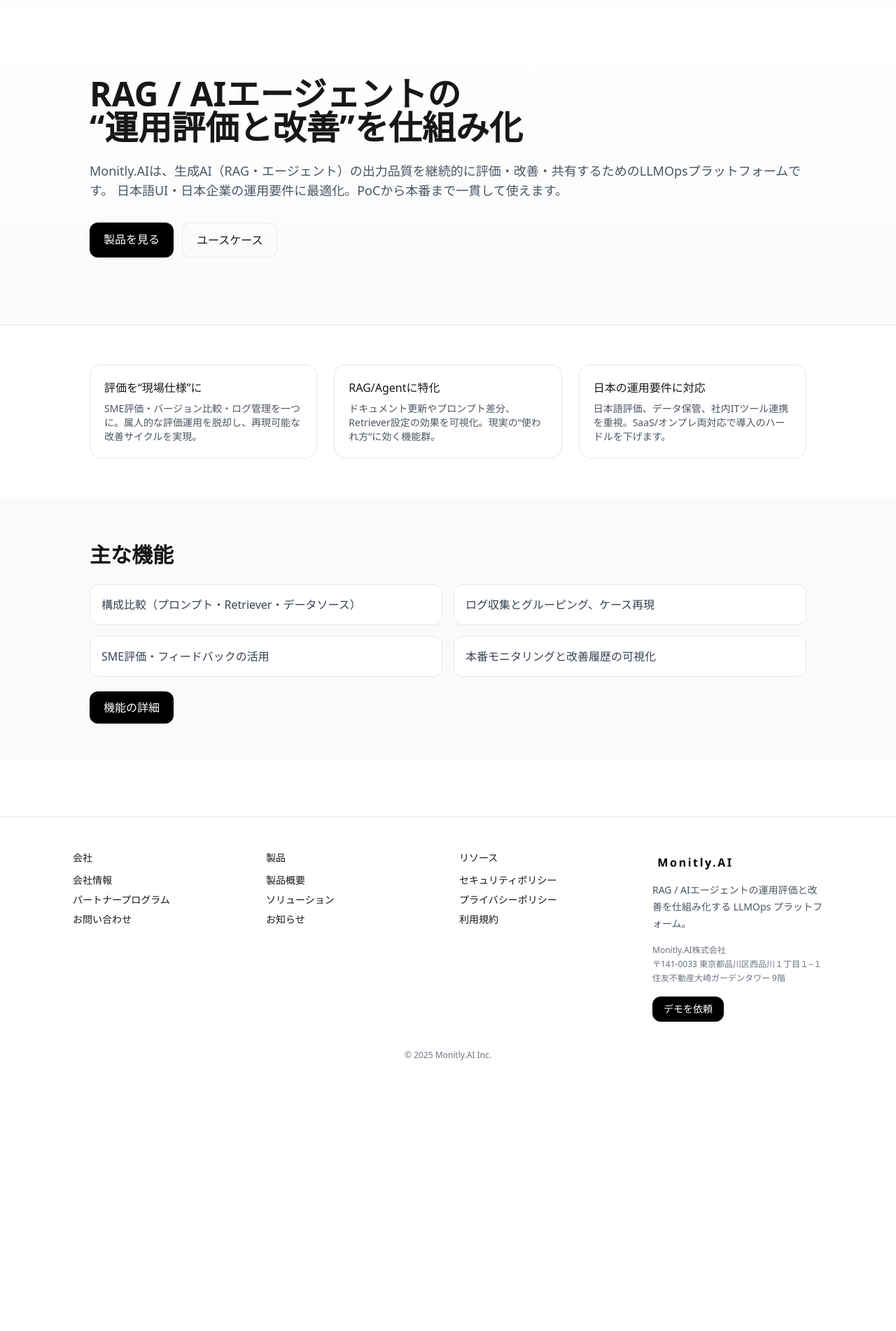
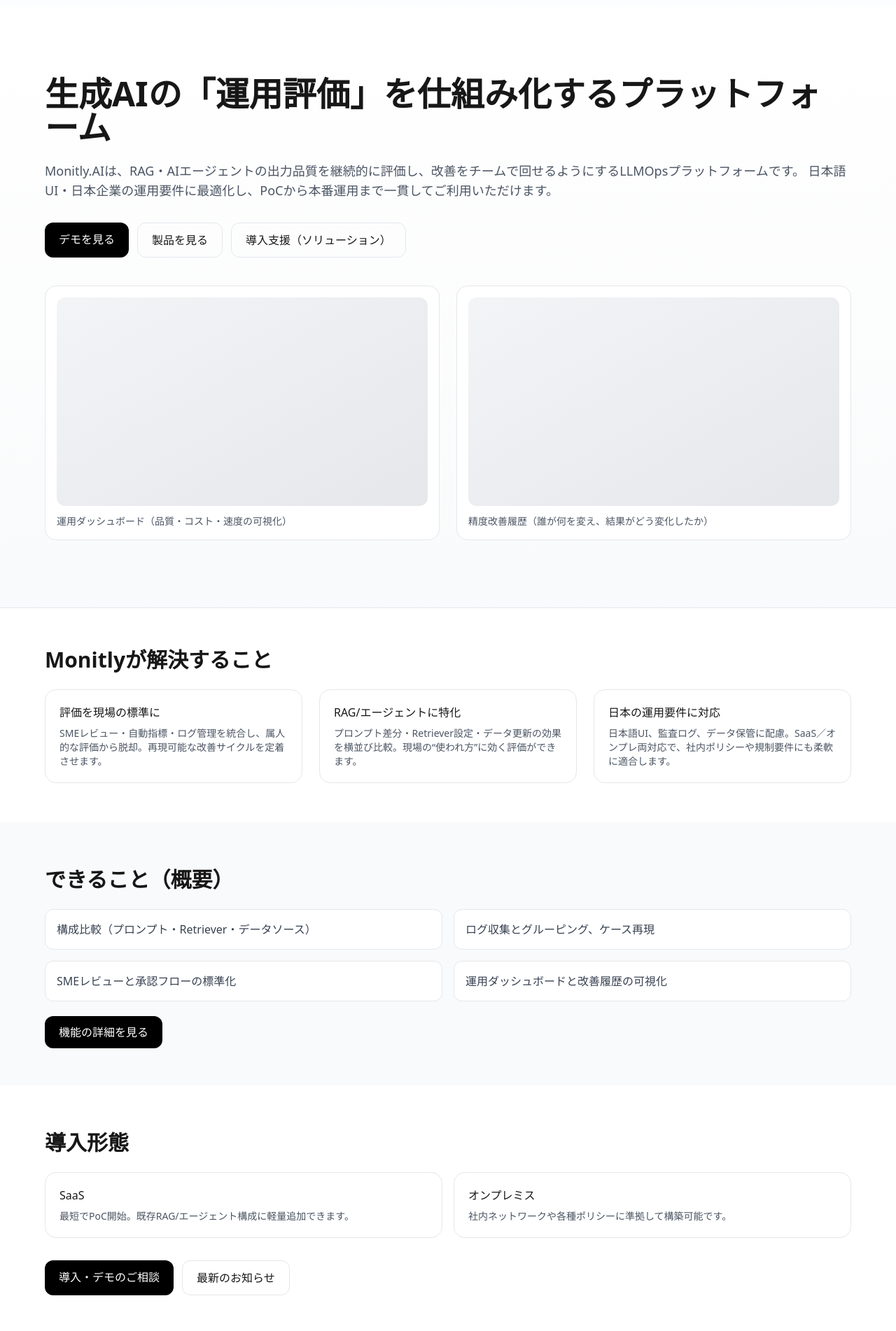
Before and after one commit to monitly-hioki/monitlyai-site, a Next.js app: page / in a window 1280 px wide. Shown: the part 78-1980 px from the top of the page at 70% size. Before the commit the page ends 1642 px from the top, so only its background shows below. Built offline with nearby package versions, Linux system fonts and the light colour scheme.

Commit message:
Update page.tsx

```diff
--- a/app/page.tsx
+++ b/app/page.tsx
@@ -1,51 +1,92 @@
+// app/page.tsx
 export default function Page() {
   return (
     <main className="min-h-screen">
       <section className="px-6 md:px-10 py-16 md:py-24 bg-gradient-to-b from-white to-gray-50">
-        <div className="max-w-5xl mx-auto">
+        <div className="max-w-6xl mx-auto">
           <h1 className="text-3xl md:text-5xl font-semibold leading-tight">
-            RAG / AIエージェントの
-            <span className="block">“運用評価と改善”を仕組み化</span>
+            生成AIの「運用評価」を仕組み化するプラットフォーム
           </h1>
           <p className="mt-6 text-gray-600 text-base md:text-lg">
-            Monitly.AIは、生成AI（RAG・エージェント）の出力品質を継続的に評価・改善・共有するためのLLMOpsプラットフォームです。
-            日本語UI・日本企業の運用要件に最適化。PoCから本番まで一貫して使えます。
+            Monitly.AIは、RAG・AIエージェントの出力品質を継続的に評価し、改善をチームで回せるようにするLLMOpsプラットフォームです。
+            日本語UI・日本企業の運用要件に最適化し、PoCから本番運用まで一貫してご利用いただけます。
           </p>
-          <div className="mt-8 flex gap-3">
-            <a href="/product" className="px-5 py-3 rounded-xl bg-black text-white">製品を見る</a>
-            <a href="/solutions" className="px-5 py-3 rounded-xl border">ユースケース</a>
+          <div className="mt-8 flex flex-wrap gap-3">
+            <a href="/contact" className="px-5 py-3 rounded-xl bg-black text-white">デモを見る</a>
+            <a href="/product" className="px-5 py-3 rounded-xl border">製品を見る</a>
+            <a href="/solutions" className="px-5 py-3 rounded-xl border">導入支援（ソリューション）</a>
+          </div>
+
+          <div className="mt-10 grid md:grid-cols-2 gap-6">
+            <figure className="rounded-2xl border bg-white p-4">
+              <div className="aspect-[16/9] rounded-xl bg-gradient-to-br from-gray-100 to-gray-200" />
+              <figcaption className="mt-3 text-sm text-gray-600">運用ダッシュボード（品質・コスト・速度の可視化）</figcaption>
+            </figure>
+            <figure className="rounded-2xl border bg-white p-4">
+              <div className="aspect-[16/9] rounded-xl bg-gradient-to-br from-gray-100 to-gray-200" />
+              <figcaption className="mt-3 text-sm text-gray-600">精度改善履歴（誰が何を変え、結果がどう変化したか）</figcaption>
+            </figure>
           </div>
         </div>
       </section>
 
       <section className="px-6 md:px-10 py-14 border-t">
-        <div className="max-w-5xl mx-auto grid md:grid-cols-3 gap-6">
+        <div className="max-w-6xl mx-auto">
+          <h2 className="text-2xl md:text-3xl font-semibold">Monitlyが解決すること</h2>
+          <div className="mt-6 grid md:grid-cols-3 gap-6">
             <div className="p-5 rounded-2xl border bg-white">
-            <h3 className="font-medium">評価を“現場仕様”に</h3>
-            <p className="mt-2 text-sm text-gray-600">SME評価・バージョン比較・ログ管理を一つに。属人的な評価運用を脱却し、再現可能な改善サイクルを実現。</p>
+              <h3 className="font-medium">評価を現場の標準に</h3>
+              <p className="mt-2 text-sm text-gray-600">
+                SMEレビュー・自動指標・ログ管理を統合し、属人的な評価から脱却。再現可能な改善サイクルを定着させます。
+              </p>
             </div>
             <div className="p-5 rounded-2xl border bg-white">
-            <h3 className="font-medium">RAG/Agentに特化</h3>
-            <p className="mt-2 text-sm text-gray-600">ドキュメント更新やプロンプト差分、Retriever設定の効果を可視化。現実の“使われ方”に効く機能群。</p>
+              <h3 className="font-medium">RAG/エージェントに特化</h3>
+              <p className="mt-2 text-sm text-gray-600">
+                プロンプト差分・Retriever設定・データ更新の効果を横並び比較。現場の“使われ方”に効く評価ができます。
+              </p>
             </div>
             <div className="p-5 rounded-2xl border bg-white">
               <h3 className="font-medium">日本の運用要件に対応</h3>
-            <p className="mt-2 text-sm text-gray-600">日本語評価、データ保管、社内ITツール連携を重視。SaaS/オンプレ両対応で導入のハードルを下げます。</p>
+              <p className="mt-2 text-sm text-gray-600">
+                日本語UI、監査ログ、データ保管に配慮。SaaS／オンプレ両対応で、社内ポリシーや規制要件にも柔軟に適合します。
+              </p>
+            </div>
           </div>
         </div>
       </section>
 
       <section className="px-6 md:px-10 py-16 bg-gray-50">
-        <div className="max-w-5xl mx-auto">
-          <h2 className="text-2xl md:text-3xl font-semibold">主な機能</h2>
+        <div className="max-w-6xl mx-auto">
+          <h2 className="text-2xl md:text-3xl font-semibold">できること（概要）</h2>
           <ul className="mt-6 grid md:grid-cols-2 gap-4 text-gray-700">
             <li className="p-4 rounded-xl border bg-white">構成比較（プロンプト・Retriever・データソース）</li>
             <li className="p-4 rounded-xl border bg-white">ログ収集とグルーピング、ケース再現</li>
-            <li className="p-4 rounded-xl border bg-white">SME評価・フィードバックの活用</li>
-            <li className="p-4 rounded-xl border bg-white">本番モニタリングと改善履歴の可視化</li>
+            <li className="p-4 rounded-xl border bg-white">SMEレビューと承認フローの標準化</li>
+            <li className="p-4 rounded-xl border bg-white">運用ダッシュボードと改善履歴の可視化</li>
           </ul>
           <div className="mt-8">
-            <a href="/product" className="px-5 py-3 rounded-xl bg-black text-white">機能の詳細</a>
+            <a href="/product" className="px-5 py-3 rounded-xl bg-black text-white">機能の詳細を見る</a>
+          </div>
+        </div>
+      </section>
+
+      <section className="px-6 md:px-10 py-16">
+        <div className="max-w-6xl mx-auto">
+          <h2 className="text-2xl md:text-3xl font-semibold">導入形態</h2>
+          <div className="mt-6 grid md:grid-cols-2 gap-4">
+            <div className="p-5 rounded-2xl border bg-white">
+              <h3 className="font-medium">SaaS</h3>
+              <p className="mt-2 text-sm text-gray-600">最短でPoC開始。既存RAG/エージェント構成に軽量追加できます。</p>
+            </div>
+            <div className="p-5 rounded-2xl border bg-white">
+              <h3 className="font-medium">オンプレミス</h3>
+              <p className="mt-2 text-sm text-gray-600">社内ネットワークや各種ポリシーに準拠して構築可能です。</p>
+            </div>
+          </div>
+          <div className="mt-8 flex flex-wrap gap-3">
+            <a href="/contact" className="px-5 py-3 rounded-xl bg-black text-white">導入・デモのご相談</a>
+            <a href="/news" className="px-5 py-3 rounded-xl border">最新のお知らせ</a>
           </div>
         </div>
       </section>
```
Lines whose indentation alone changed are shown as unchanged.
